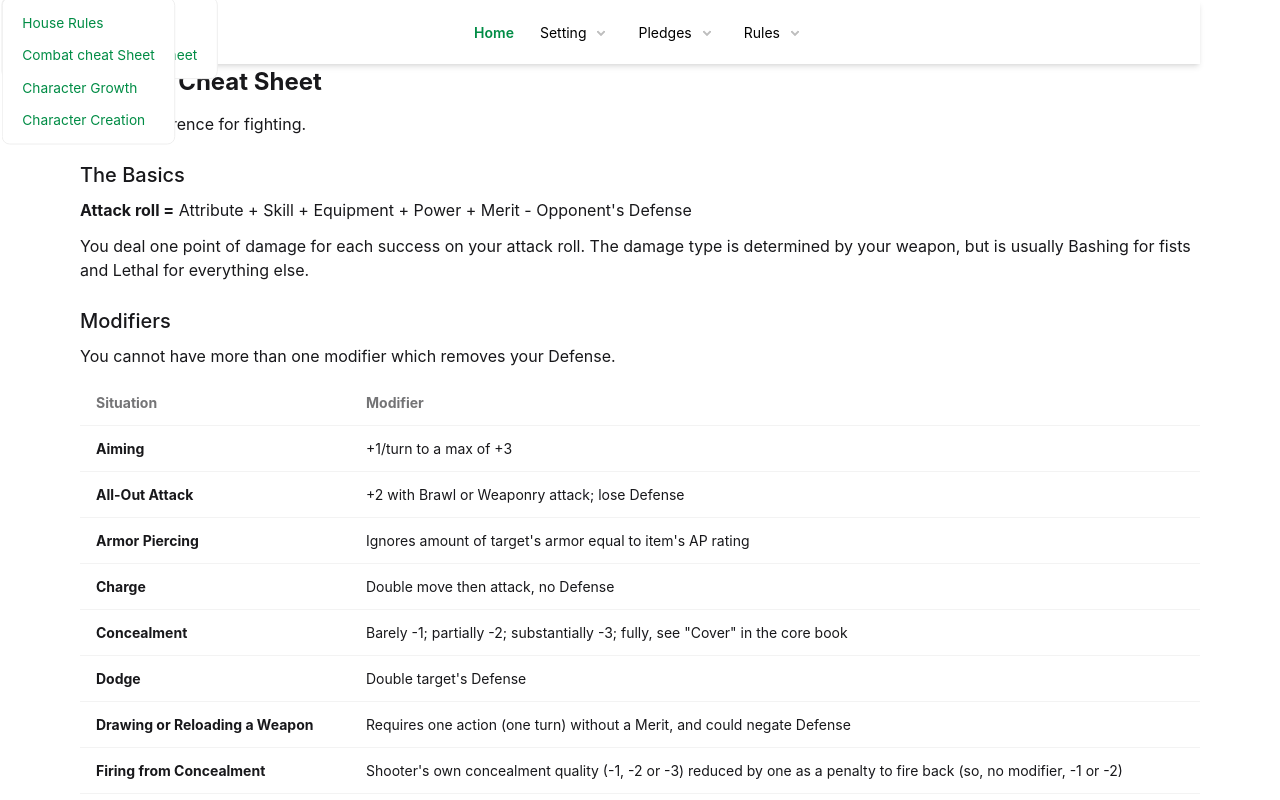
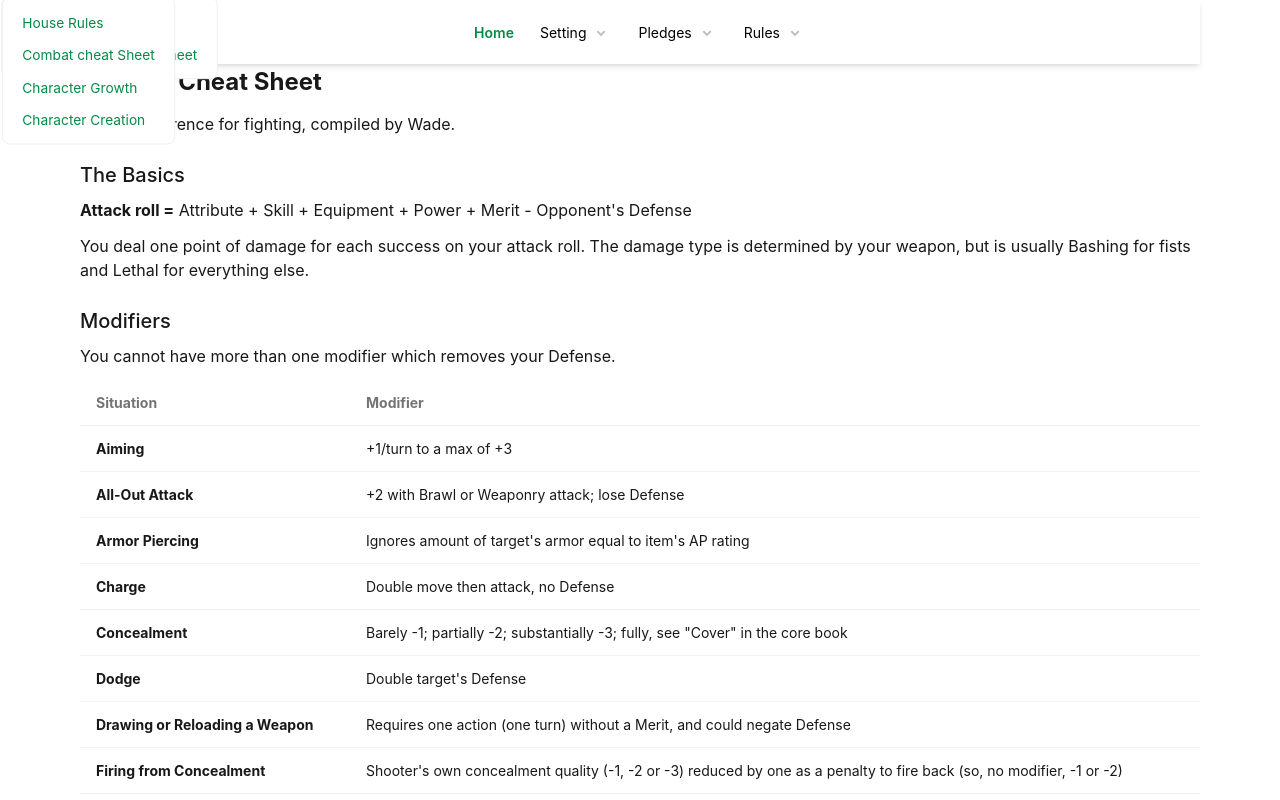
Before and after one commit to aurule/little-lamplight, a SvelteKit app: page /rules/cheat-sheet/combat in a window 1280 px wide. Shown: the top 800 px of the page. Built offline with nearby package versions, Linux system fonts and the light colour scheme.

Commit message:
Note combat cheat sheet creator

```diff
--- a/src/routes/rules/cheat-sheet/combat/+page.svelte
+++ b/src/routes/rules/cheat-sheet/combat/+page.svelte
@@ -4,7 +4,7 @@
 
 <h1>Combat Cheat Sheet</h1>
 
-<p>A quick reference for fighting.</p>
+<p>A quick reference for fighting, compiled by Wade.</p>
 
 <h2>The Basics</h2>
 
```
